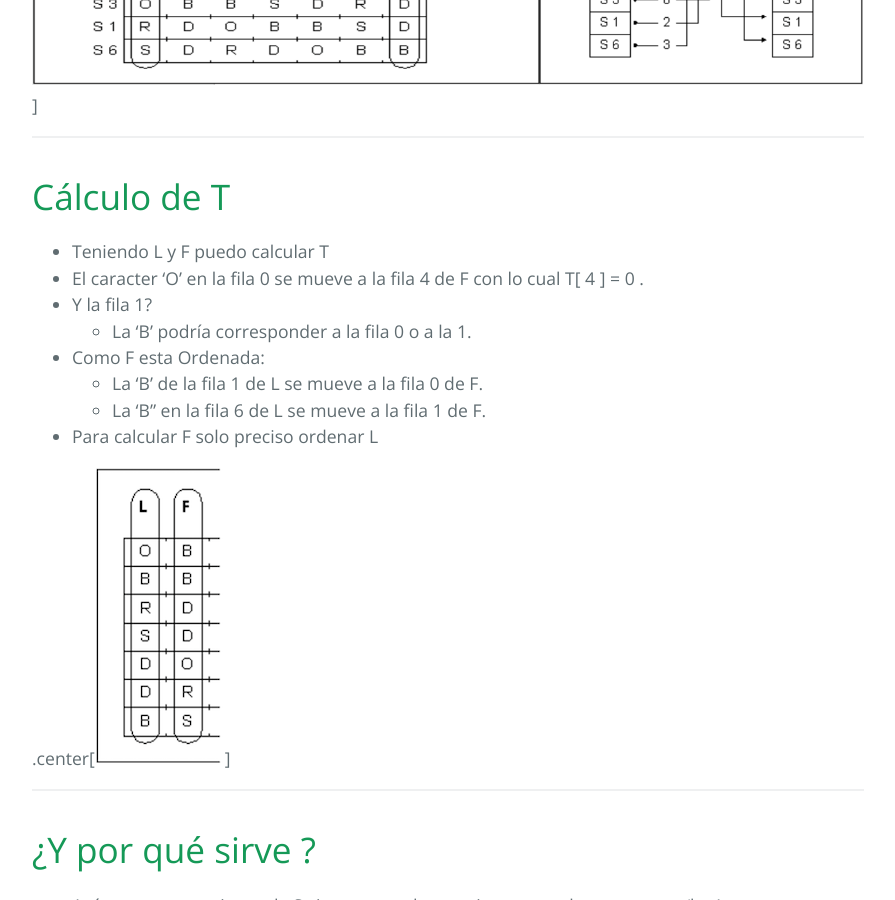
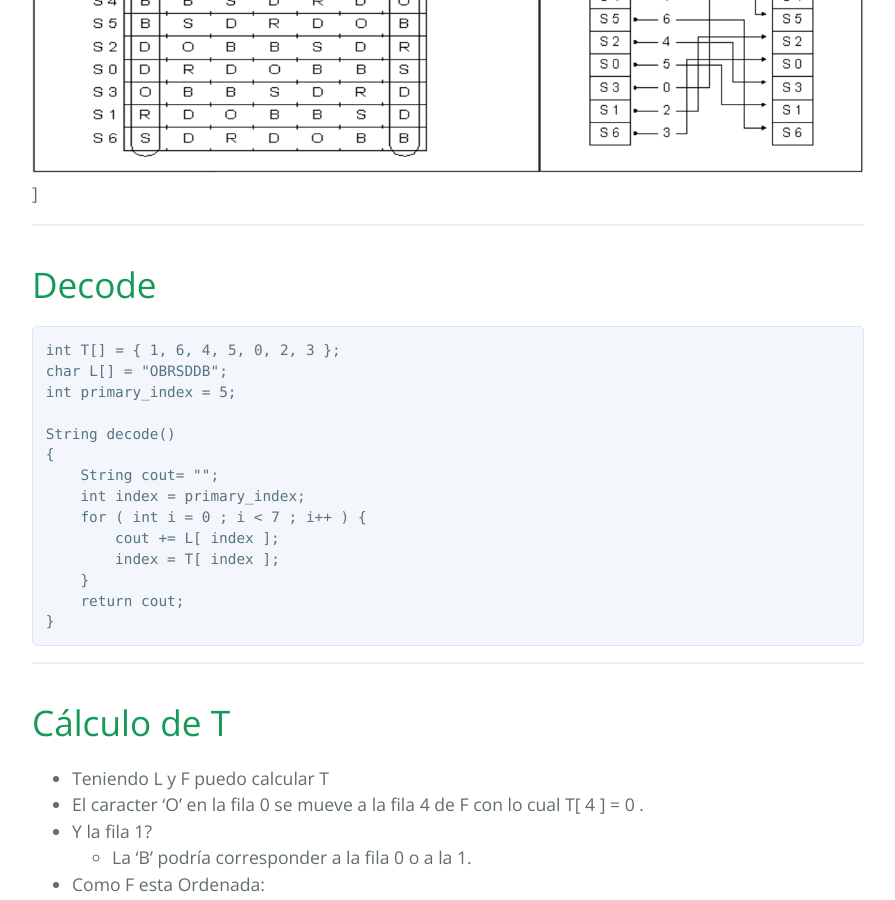
Before and after one commit to FacultadDeIngenieria/anaydis, a Jekyll site: the page built from presentation/compresion/presentation.md, in a window 1280 px wide and 900 px high, scrolled down 16634 px. Shown: the whole window, without its empty margins (192-1087 px from the left). Built offline with Jekyll 4.4.1, drawn with Linux system fonts in a browser that asks for light colours; our own code applies the rules of GitHub Pages for plain Markdown files; some of the changed text lies outside the part shown.

Commit message:
BWT decode code snippet.

````diff
--- a/presentation/compresion/presentation.md
+++ b/presentation/compresion/presentation.md
@@ -359,6 +359,10 @@ Un codificador óptimo es aquel que utiliza el mínimo número de bits para codi
 * La salida contiene exactamente los mismos datos de la entrada pero en un orden diferente.
 * La transformación es reversible, con lo cual los datos originales pueden recuperarse sin pérdida de precisión.
 
+???
+
+https://marknelson.us/posts/1996/09/01/bwt.html
+
 ---
 
 # BTW - Ejemplo
@@ -418,6 +422,28 @@ Un codificador óptimo es aquel que utiliza el mínimo número de bits para codi
 * Para este caso el vector es { 1, 6, 4, 5, 0, 2, 3 }.
 
 .center[![]({{site.baseurl}}/presentation/compresion/bwt_04.png)]
+
+---
+
+# Decode
+
+```java
+int T[] = { 1, 6, 4, 5, 0, 2, 3 };
+char L[] = "OBRSDDB";
+int primary_index = 5;
+
+String decode()
+{
+    String cout= "";
+    int index = primary_index;
+    for ( int i = 0 ; i < 7 ; i++ ) {
+        cout += L[ index ];
+        index = T[ index ];
+    }
+    return cout;
+}
+```
+
 
 ---
 
````
